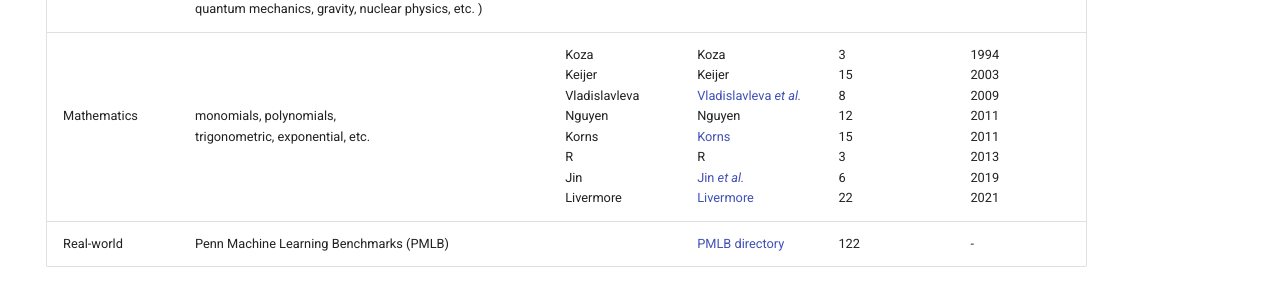
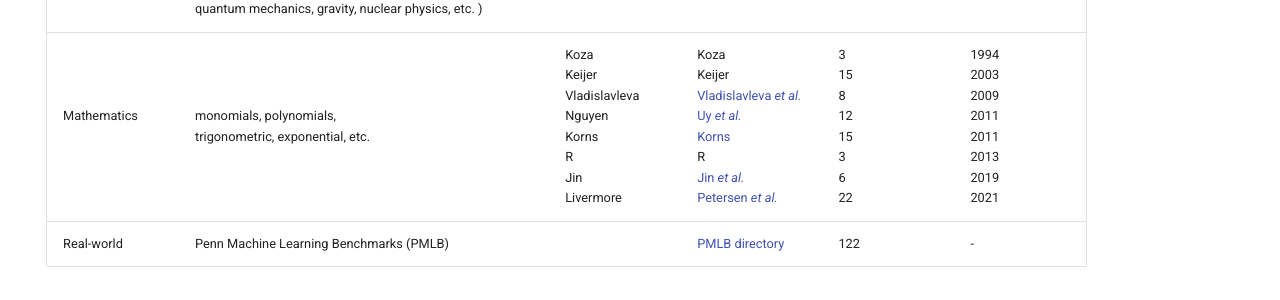
Before and after one commit to nmakke/SR-LivingReview, an MkDocs documentation site: the page built from docs/datasets.md, in a window 1280 px wide. Shown: the part 524-824 px from the top of the page. Built offline with MkDocs 1.6.1 and Material for MkDocs 9.7.7, drawn with Linux system fonts in a browser that asks for light colours; formulas are drawn with MathJax 3; comment, search, counter and statistics services are not loaded.

Commit message:
Update datasets.md

```diff
--- a/docs/datasets.md
+++ b/docs/datasets.md
@@ -15,5 +15,5 @@ For $x \in [0,1] \rightarrow \mathcal{D}=(x_i,f(x_i))_{i=1}^{n}$. <br>
 | <div style="width:100px">Category</div> | <div style="width:100px">Underlying model</div> | <div style="width:100px">Benchmark name</div> | <div style="width:100px">Reference</div> | <div style="width:100px">problems</div> | <div style="width:100px">year</div> |
 | -------- | ------- | ------- | ------- | ----- | ----- |
 | Physics | Ordinary differential equations <br> Physics equations (classical mechanics, electromagnetism, <br> quantum mechanics, gravity, nuclear physics, etc. )| Strogatz <br> AIFeynman | [Strogatz repositery](https://williamlacava.com/ode-strogatz/) <br> [Feynman Database](https://space.mit.edu/home/tegmark/aifeynman.html) | 10 <br> 120 | 2011 <br> 2019 |
-| <br> <br> <br> Mathematics | <br> <br> <br> monomials, polynomials, <br> trigonometric, exponential, etc.  | Koza <br> Keijer <br> Vladislavleva <br> Nguyen <br> Korns <br> R <br> Jin <br> Livermore | Koza <br> Keijer <br> [Vladislavleva *et al.*](https://dl.acm.org/doi/10.1109/TEVC.2008.926486) <br> Nguyen <br> [Korns](https://link.springer.com/chapter/10.1007/978-1-4614-1770-5_8) <br> R <br> [Jin *et al.*](https://idea.edu.cn/person/guojian/assets/papers/BSR-2020.pdf) <br> [Livermore](https://arxiv.org/abs/1912.04871) | 3 <br> 15 <br> 8 <br> 12 <br> 15 <br> 3 <br> 6 <br> 22 | 1994 <br> 2003 <br> 2009 <br> 2011 <br> 2011 <br> 2013 <br> 2019 <br> 2021 |
+| <br> <br> <br> Mathematics | <br> <br> <br> monomials, polynomials, <br> trigonometric, exponential, etc.  | Koza <br> Keijer <br> Vladislavleva <br> Nguyen <br> Korns <br> R <br> Jin <br> Livermore | Koza <br> Keijer <br> [Vladislavleva *et al.*](https://dl.acm.org/doi/10.1109/TEVC.2008.926486) <br> [Uy *et al.*](https://link.springer.com/article/10.1007/s10710-010-9121-2) <br> [Korns](https://link.springer.com/chapter/10.1007/978-1-4614-1770-5_8) <br> R <br> [Jin *et al.*](https://idea.edu.cn/person/guojian/assets/papers/BSR-2020.pdf) <br> [Petersen *et al.*](https://arxiv.org/abs/1912.04871) | 3 <br> 15 <br> 8 <br> 12 <br> 15 <br> 3 <br> 6 <br> 22 | 1994 <br> 2003 <br> 2009 <br> 2011 <br> 2011 <br> 2013 <br> 2019 <br> 2021 |
 | Real-world | Penn Machine Learning Benchmarks (PMLB) |  | [PMLB directory](https://epistasislab.github.io/pmlb/) | 122 | -|
```
